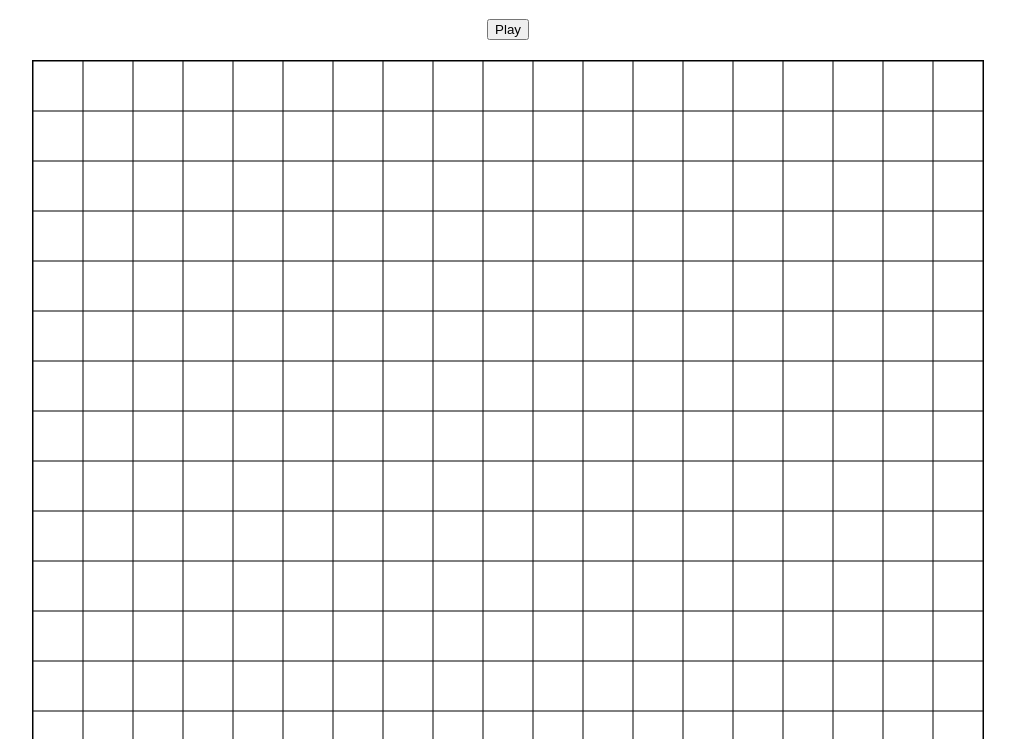
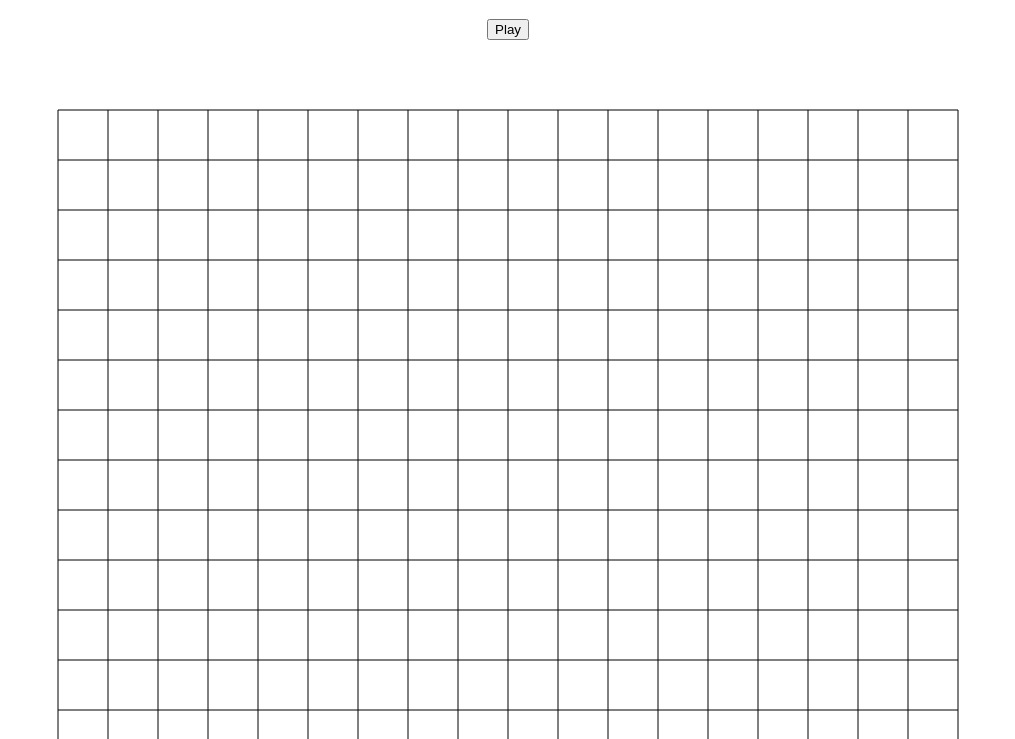
Before and after one commit to Byuljapcho/web-security-hw1, a website built with Vite: page index.html in a window 1280 px wide. Shown: the part 61-800 px from the top of the page, without its empty margins (132-1147 px from the left). Built offline with nearby package versions, Linux system fonts and the light colour scheme.

Commit message:
fix not being able to lay whole piece at the edge of board

```diff
--- a/index.html
+++ b/index.html
@@ -11,12 +11,7 @@
     <div id="title"><h1>Five in a Row</h1></div>
     <button id="play-btn" class="button">Play</button>
     <div id="board">
-      <canvas
-        id="canvas"
-        style="border: 1px solid #000000"
-        width="950"
-        height="950"
-      ></canvas>
+      <canvas id="canvas" width="1000" height="1000"></canvas>
     </div>
     <script src="https://cdnjs.cloudflare.com/ajax/libs/socket.io/2.3.0/socket.io.js"></script>
     <script type="module" src="./client.js"></script>
--- a/src/Board.js
+++ b/src/Board.js
@@ -4,17 +4,25 @@ class Board {
   }
 
   placePiece(canvas, event) {
+    const ctx = canvas.getContext("2d");
     var rect = canvas.getBoundingClientRect();
-    const ctx = canvas.getContext("2d");
 
     let x = event.clientX - rect.left;
     let y = event.clientY - rect.top;
-    console.log("Coordinate x: " + x, "Coordinate y: " + y);
+    // console.log("Coordinate x: " + x, "Coordinate y: " + y);
+
     ctx.beginPath();
-    ctx.arc(x, y, 25, 0, 2 * Math.PI);
+    ctx.arc(x, y, 20, 0, 2 * Math.PI);
     ctx.strokeStyle = "black";
     ctx.stroke();
-    ctx.fillStyle = "black";
+
+    if (this.turn === "b") {
+      ctx.fillStyle = "black";
+      this.turn = "w";
+    } else {
+      ctx.fillStyle = "white";
+      this.turn = "b";
+    }
     ctx.fill();
   }
 
@@ -27,14 +35,14 @@ class Board {
     ctx.strokeStyle = "black";
     ctx.beginPath();
 
-    for (var x = 0; x <= boardWidth; x += 50) {
-      ctx.moveTo(x, 0);
-      ctx.lineTo(x, boardWidth);
+    for (var x = 50; x <= boardWidth - 50; x += 50) {
+      ctx.moveTo(x, 50);
+      ctx.lineTo(x, boardWidth - 50);
     }
 
-    for (var y = 0; y <= boardWidth; y += 50) {
-      ctx.moveTo(0, y);
-      ctx.lineTo(boardWidth, y);
+    for (var y = 50; y <= boardWidth - 50; y += 50) {
+      ctx.moveTo(50, y);
+      ctx.lineTo(boardWidth - 50, y);
     }
 
     ctx.stroke();
```
